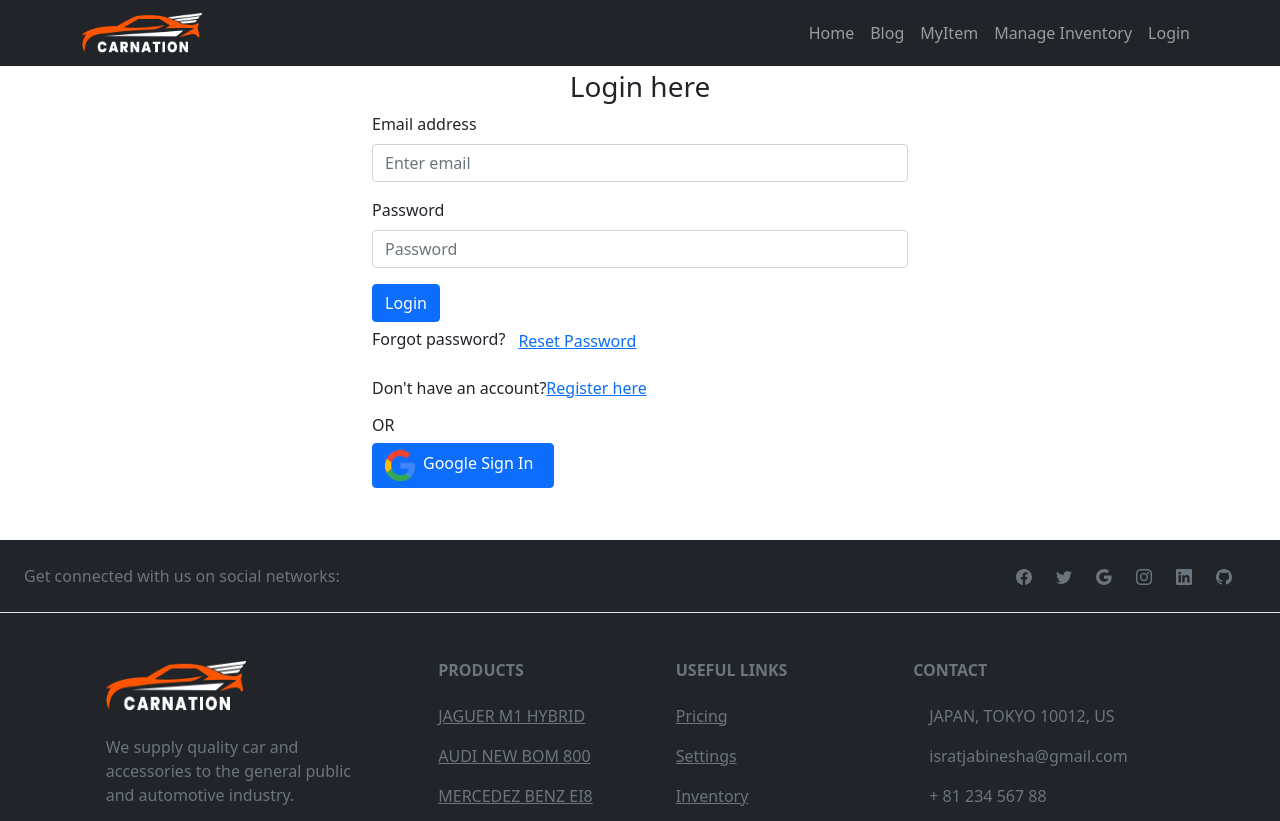
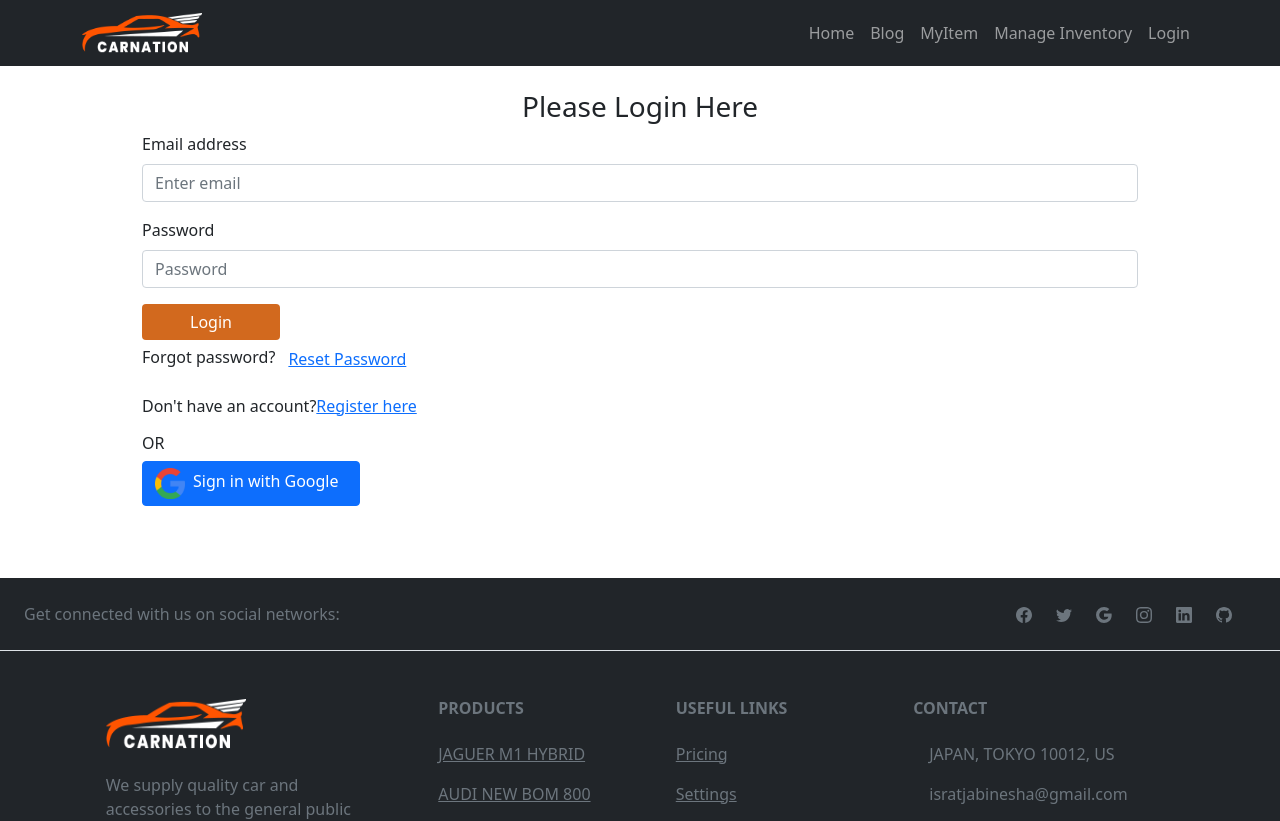
Before and after one commit to jabin34/warehouseClient, a React (Create React App) app in the folder warehouse-client/: page /login in a window 1280 px wide. Shown: the top 821 px of the page. Built offline with nearby package versions, Linux system fonts and the light colour scheme; no server answers.

Commit message:
fine tuning done

```diff
--- a/warehouse-client/src/components/Header/Header.js
+++ b/warehouse-client/src/components/Header/Header.js
@@ -6,6 +6,7 @@ import { Link, useNavigate } from 'react-router-dom';
 import { useAuthState } from 'react-firebase-hooks/auth';
 import auth from '../../firebase.init';
 import { signOut } from 'firebase/auth';
+
 
 const Header = () => {
   const navigate = useNavigate();
--- a/warehouse-client/src/components/Inventory/Inventory.js
+++ b/warehouse-client/src/components/Inventory/Inventory.js
@@ -4,7 +4,7 @@ import "./Inventory.css";
 import SingleInventory from "../SingleInventory/SingleInventory";
 import { Row } from "react-bootstrap";
 import { Link } from 'react-router-dom';
-
+import {  GrLinkNext } from "react-icons/gr";
 const Inventory = () => {
   const [data] = useInventory();
   //console.log(data);
@@ -16,7 +16,7 @@ const Inventory = () => {
           <SingleInventory key={item._id} item={item} />
         ))}
       </Row>
-     <div className="d-flex p-3 justify-content-center "> <Link to="/manage">show more</Link></div>
+     <div className="d-flex p-3 justify-content-center m-3 "> <Link to="/manage" className="border px-5 py-2 nav-link mx-1 text-dark fw-bold shadow-sm">Manage Inventory<GrLinkNext className="mx-2 fw-bold "/></Link></div>
     </div>
   );
 };
--- a/warehouse-client/src/components/ItemDetails/ItemDetails.js
+++ b/warehouse-client/src/components/ItemDetails/ItemDetails.js
@@ -1,8 +1,8 @@
-
 import React, { useEffect, useRef, useState } from "react";
 import { Button, Card, Col, Form, Stack } from "react-bootstrap";
 import { useParams } from "react-router-dom";
-
+import { IoLogoDropbox } from "react-icons/io";
+import { RiAccountPinBoxFill } from "react-icons/ri";
 import "./ItemDetails.css";
 const ItemDetails = () => {
   const [qty, setQty] = useState(0);
@@ -36,14 +36,13 @@ const ItemDetails = () => {
       body: JSON.stringify({ newQty }),
     })
       .then((res) => res.json())
-      .then((result) => console.log('result'));
+      .then((result) => console.log("result"));
   };
   const qtyRef = useRef(qty);
-  const addQuantity = () =>{
+  const addQuantity = () => {
     let addQty = qty;
-      if(!addQty){
+    if (!addQty) {
       addQty = 0;
-
     }
 
     let newQty = parseInt(addQty) + parseInt(qtyRef.current.value);
@@ -55,14 +54,13 @@ const ItemDetails = () => {
       headers: {
         "content-type": "application/json",
       },
-      body: JSON.stringify({ newQty}),
+      body: JSON.stringify({ newQty }),
     })
       .then((res) => res.json())
-      .then((result) => console.log('result'));
-  }
+      .then((result) => console.log("result"));
+  };
   return (
     <div className="container p-5 mt-3">
-
       <div className="row">
         <div className="col-md-6">
           <Col>
@@ -73,18 +71,29 @@ const ItemDetails = () => {
                   <h6 className="fw-bold">{data.name}</h6>
                   <span className="price">${data.price}</span>
                 </div>
-                <div className="fw-light text-muted p-1">{data.desc}</div>
-                <div className="d-flex align-center justify-content-between align-items-center text-bold p-1">
-                  <ul>
-                    <li>Quantity:{qty}</li>
-                    <li>Supplier:{data.supplier}</li>
-                  </ul>
+                <div className="fw-light text-muted p-1 my-2 text-justify font-des">
+                  {data.desc}
+                </div>
+                <div className="d-flex align-center justify-content-md-between  flex-md-row flex-column align-items-center text-bold py-3">
+                  <div className="font-f">
+                    <span className="logo-clr">
+                      <IoLogoDropbox />
+                    </span>{" "}
+                    Quantity:<span className="clr">{qty}</span>
+                  </div>
+                  <div className="font-f">
+                    <span className="logo-clr">
+                      <RiAccountPinBoxFill />
+                    </span>{" "}
+                    Supplier:{data.supplier}
+                  </div>
+                </div>
+
                 <div
-                    className="btn-color border-0 p-1"
+                  className="btn-clr border-0 rounded text-center p-1"
                   onClick={() => quantityDecrease()}
                 >
                   Delivered
-                  </div>
                 </div>
               </Card.Body>
             </Card>
@@ -96,12 +105,14 @@ const ItemDetails = () => {
               <h4 className="text-center  text-bold p-1 ">Restock Item</h4>
               <Stack direction="horizontal" gap={4} className="p-2">
                 <Form.Control
-                ref ={qtyRef}
+                  ref={qtyRef}
                   type="number"
                   className="me-auto p-1 w-75"
                   placeholder="Add your item here..."
                 />
-                <Button variant="secondary" onClick={()=>addQuantity()}>Add Quantity</Button>
+                <Button variant="secondary" onClick={() => addQuantity()}>
+                  Add Quantity
+                </Button>
 
                 {/* <Button variant="outline-danger">Reset</Button> */}
               </Stack>
--- a/warehouse-client/src/components/Login/Login.css
+++ b/warehouse-client/src/components/Login/Login.css
@@ -0,0 +1,4 @@
+.custom-button{
+    color: white;
+    background-color: chocolate!important;
+}
--- a/warehouse-client/src/components/Login/Login.js
+++ b/warehouse-client/src/components/Login/Login.js
@@ -42,8 +42,8 @@ const Login = () => {
 
   }
     return (
-      <div className="container w-50 mx-auto p-1">
-        <h3 className='text-center'>Login here</h3>
+      <div className="container w-70 mx-auto p-4">
+        <h3 className='text-center'>Please Login Here</h3>
         <Form className="w-100 px-5" onSubmit={handleLogin}>
         <Form.Group className="mb-3" controlId="formGroupEmail">
           <Form.Label>Email address</Form.Label>
@@ -53,7 +53,7 @@ const Login = () => {
           <Form.Label>Password</Form.Label>
           <Form.Control ref={passwordRef} type="password" placeholder="Password" />
         </Form.Group>
-        <Button variant="primary" type="submit">
+        <Button className='custom-button border-0 rounded text-center px-5' type="submit">
           Login
         </Button>
         <p>Forgot password?<Button variant="link" onClick={() => {
--- a/warehouse-client/src/components/Registration/Registration.css
+++ b/warehouse-client/src/components/Registration/Registration.css
@@ -0,0 +1,4 @@
+.custom-button{
+    color: white;
+    background-color: chocolate!important;
+}
--- a/warehouse-client/src/components/Registration/Registration.js
+++ b/warehouse-client/src/components/Registration/Registration.js
@@ -25,8 +25,8 @@ const Registration = () => {
     createUserWithEmailAndPassword(email,password);
   }
     return (
-        <div className='container  w-50 mx-auto'>
-            <h3 className='text-center'>Register here</h3>
+        <div className='container  w-70 mx-auto pt-3'>
+            <h3 className='text-center'>Register Here</h3>
         <Form className=" px-5" onSubmit={handleCreateUser}>
         <Form.Group className="mb-3" controlId="formGroupName">
           <Form.Label>Name</Form.Label>
@@ -40,7 +40,7 @@ const Registration = () => {
           <Form.Label>Password</Form.Label>
           <Form.Control ref={passwordRef} type="password" placeholder="Password" />
         </Form.Group>
-        <Button variant="primary" type="submit">
+        <Button  className='custom-button border-0 rounded text-center px-5' type="submit">
          Register
         </Button>
         <p>Already have an account?<span className='text-danger'><Link to='/login'>Login here</Link></span></p>
--- a/warehouse-client/src/components/SingleInventory/SingleInventory.js
+++ b/warehouse-client/src/components/SingleInventory/SingleInventory.js
@@ -21,7 +21,7 @@ const SingleInventory = ({item}) => {
           <h6 className='fw-bold border-2 p-2 border-bottom border-warning'>{name}</h6><span className='price'>${price}</span>
           </div>
           <div className='fw-light text-muted p-1 my-2 text-justify font-des'>{desc}</div>
-         <div className='d-flex align-center justify-content-md-between  flex-md-row flex-column align-items-center text-bold py-3'>
+          <div className='d-flex align-center justify-content-md-between  flex-md-row flex-column align-items-center text-bold py-3'>
 
            <div className='font-f'><span className='logo-clr'><IoLogoDropbox/></span> Quantity:<span className='clr'>{quantity}</span></div>
            <div className='font-f'><span className='logo-clr'><RiAccountPinBoxFill/></span> Supplier:{supplier}</div>
--- a/warehouse-client/src/components/SocialLogin/SocialLogin.js
+++ b/warehouse-client/src/components/SocialLogin/SocialLogin.js
@@ -21,7 +21,7 @@ const SocialLogin = () => {
           <button  onClick={()=>signInWithGoogle()}
         className='btn btn-primary d-block mt-2'>
             <img src={google} alt="pic" style={{width:"30px"}} />
-           <span className='px-2'>Google Sign In</span>
+           <span className='px-2'>Sign in with Google </span>
         </button>
         {errorMsg}
         </div>
```
Lines whose indentation alone changed are shown as unchanged.
